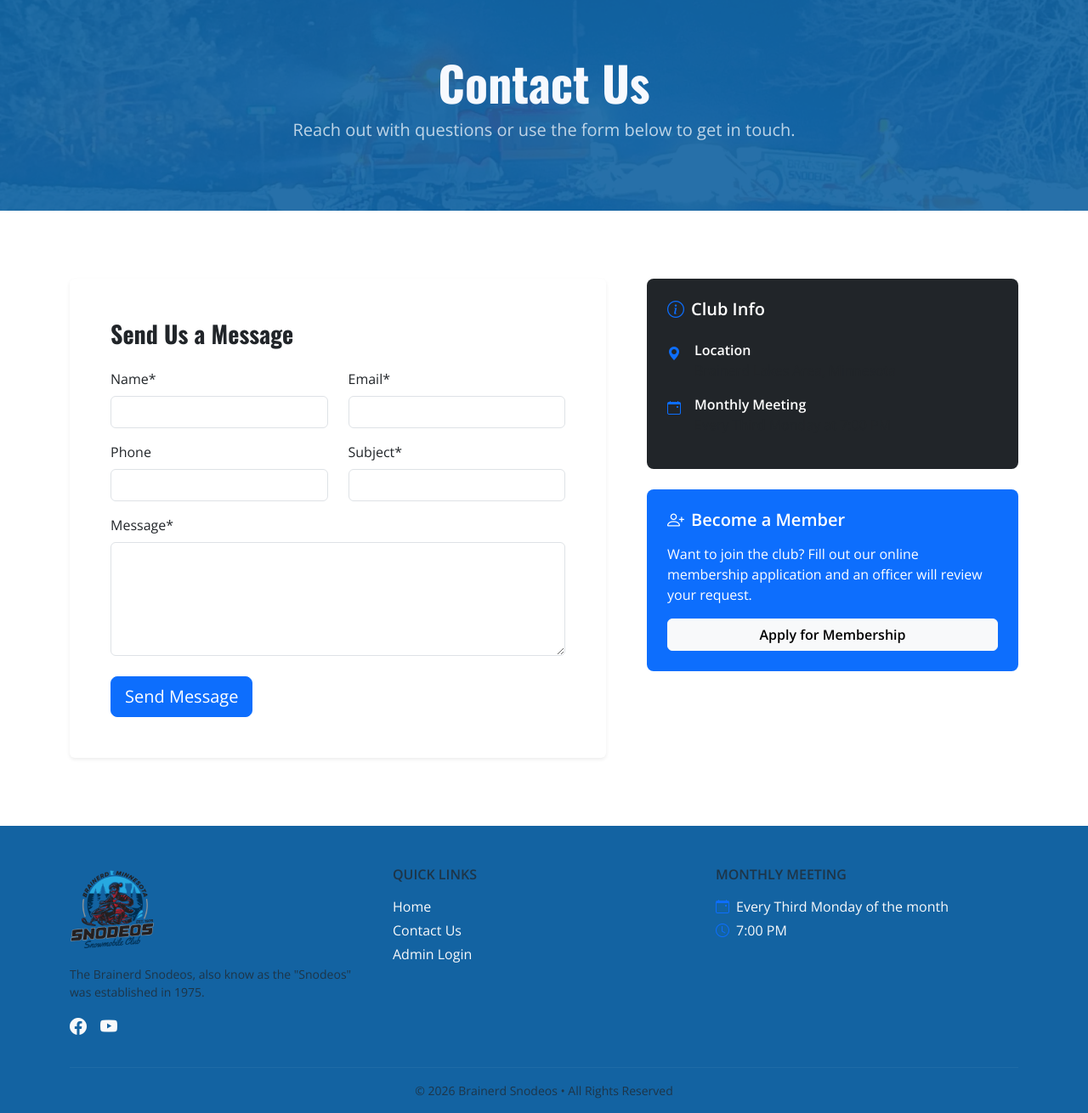
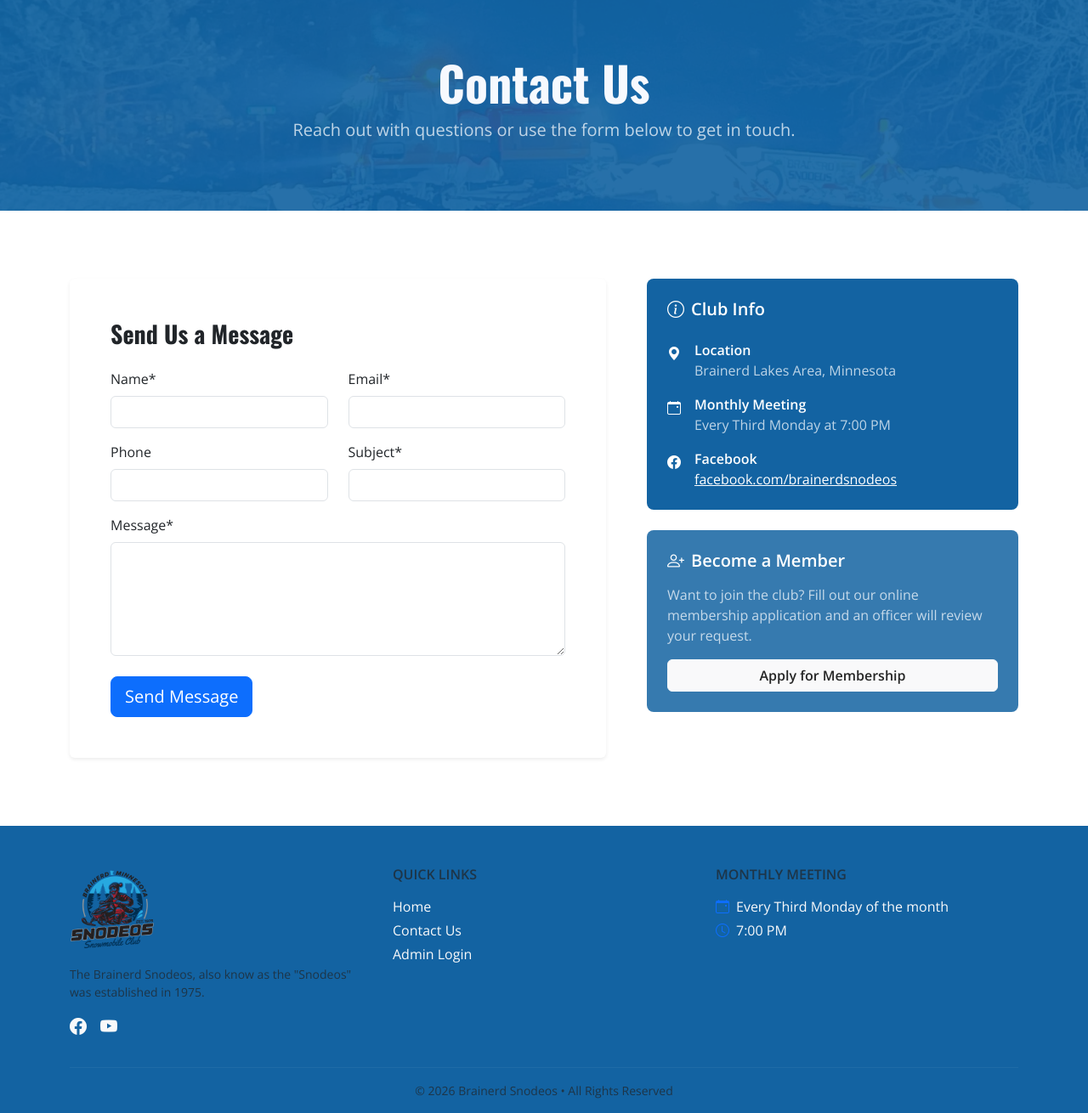
Before and after one commit to cloudflying87/snodeos, a Django app: page /contact/ in a window 1280 px wide. Shown: the part 108-1418 px from the top of the page at 85% size. Run offline with Django 5.2, Linux system fonts and the light colour scheme; some libraries are stand-ins or nearby versions.

Commit message:
Fix contact page sidebar: visible text, brand blue, add Facebook link
text-muted on bg-dark made the location and meeting info invisible.
Switched cards to sn-blue, sub-text to sn-muted-on-blue (near-white).
Added Facebook link to Club Info card.

Co-Authored-By: Claude Sonnet 4.6 <noreply@anthropic.com>

```diff
--- a/templates/core/contact.html
+++ b/templates/core/contact.html
@@ -23,29 +23,36 @@
       </div>
 
       <div class="col-lg-5">
-        <div class="card border-0 bg-dark text-white p-4 mb-4 rounded-3">
-          <h5 class="fw-bold mb-4"><i class="bi bi-info-circle me-2 text-primary"></i>Club Info</h5>
+        <div class="card border-0 sn-blue text-white p-4 mb-4 rounded-3">
+          <h5 class="fw-bold mb-4"><i class="bi bi-info-circle me-2"></i>Club Info</h5>
           <ul class="list-unstyled mb-0">
             <li class="mb-3 d-flex gap-3">
-              <i class="bi bi-geo-alt-fill text-primary mt-1 flex-shrink-0"></i>
+              <i class="bi bi-geo-alt-fill mt-1 flex-shrink-0"></i>
               <div>
                 <strong>Location</strong><br>
-                <span class="text-muted">Brainerd Lakes Area, Minnesota</span>
+                <span class="sn-muted-on-blue">Brainerd Lakes Area, Minnesota</span>
               </div>
             </li>
             <li class="mb-3 d-flex gap-3">
-              <i class="bi bi-calendar-event text-primary mt-1 flex-shrink-0"></i>
+              <i class="bi bi-calendar-event mt-1 flex-shrink-0"></i>
               <div>
                 <strong>Monthly Meeting</strong><br>
-                <span class="text-muted">Every Third Monday at 7:00 PM</span>
+                <span class="sn-muted-on-blue">Every Third Monday at 7:00 PM</span>
+              </div>
+            </li>
+            <li class="d-flex gap-3">
+              <i class="bi bi-facebook mt-1 flex-shrink-0"></i>
+              <div>
+                <strong>Facebook</strong><br>
+                <a href="https://www.facebook.com/brainerdsnodeos" target="_blank" class="text-white">facebook.com/brainerdsnodeos</a>
               </div>
             </li>
           </ul>
         </div>
 
-        <div class="card border-0 bg-primary text-white p-4 rounded-3">
+        <div class="card border-0 sn-blue text-white p-4 rounded-3" style="opacity:0.85;">
           <h5 class="fw-bold mb-3"><i class="bi bi-person-plus me-2"></i>Become a Member</h5>
-          <p class="mb-3">Want to join the club? Fill out our online membership application and an officer will review your request.</p>
+          <p class="sn-muted-on-blue mb-3">Want to join the club? Fill out our online membership application and an officer will review your request.</p>
           <a href="{% url 'accounts:register' %}" class="btn btn-light fw-bold">Apply for Membership</a>
         </div>
       </div>
```
